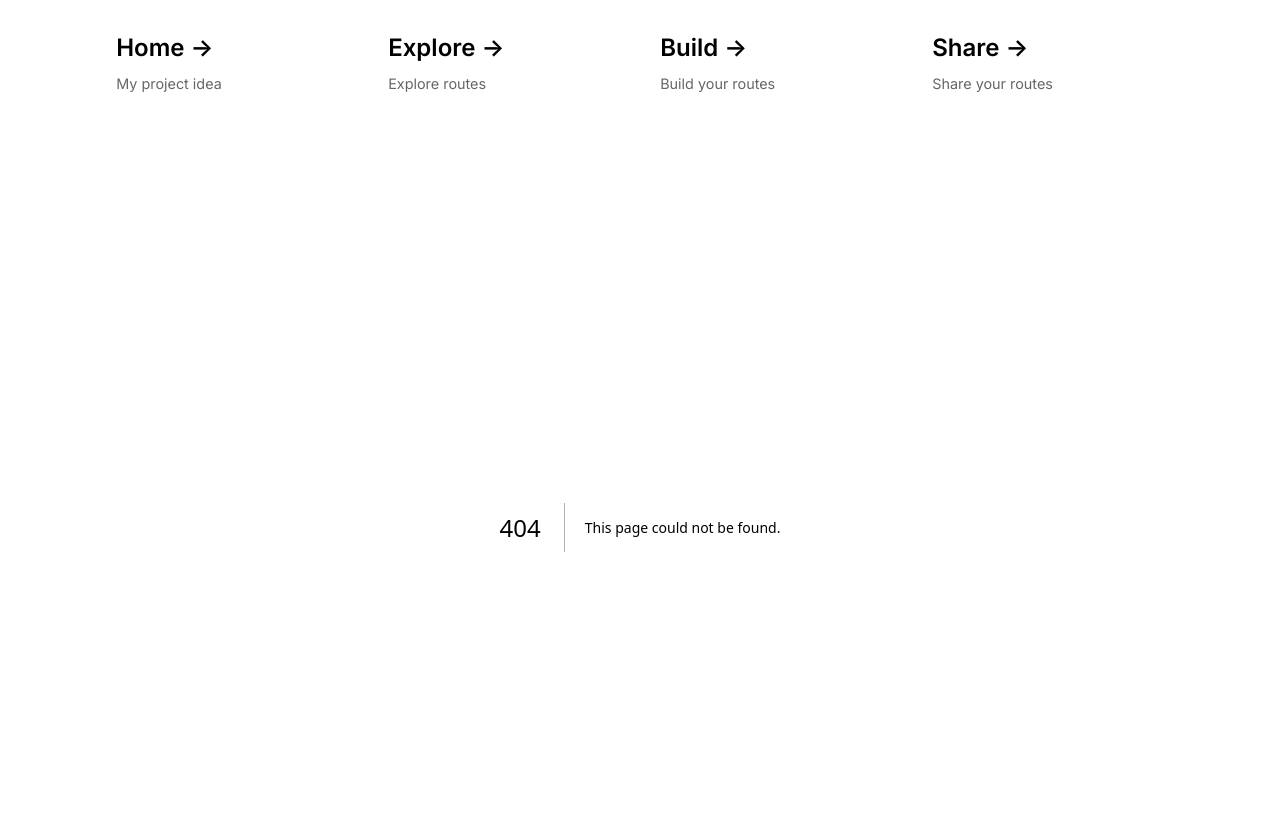
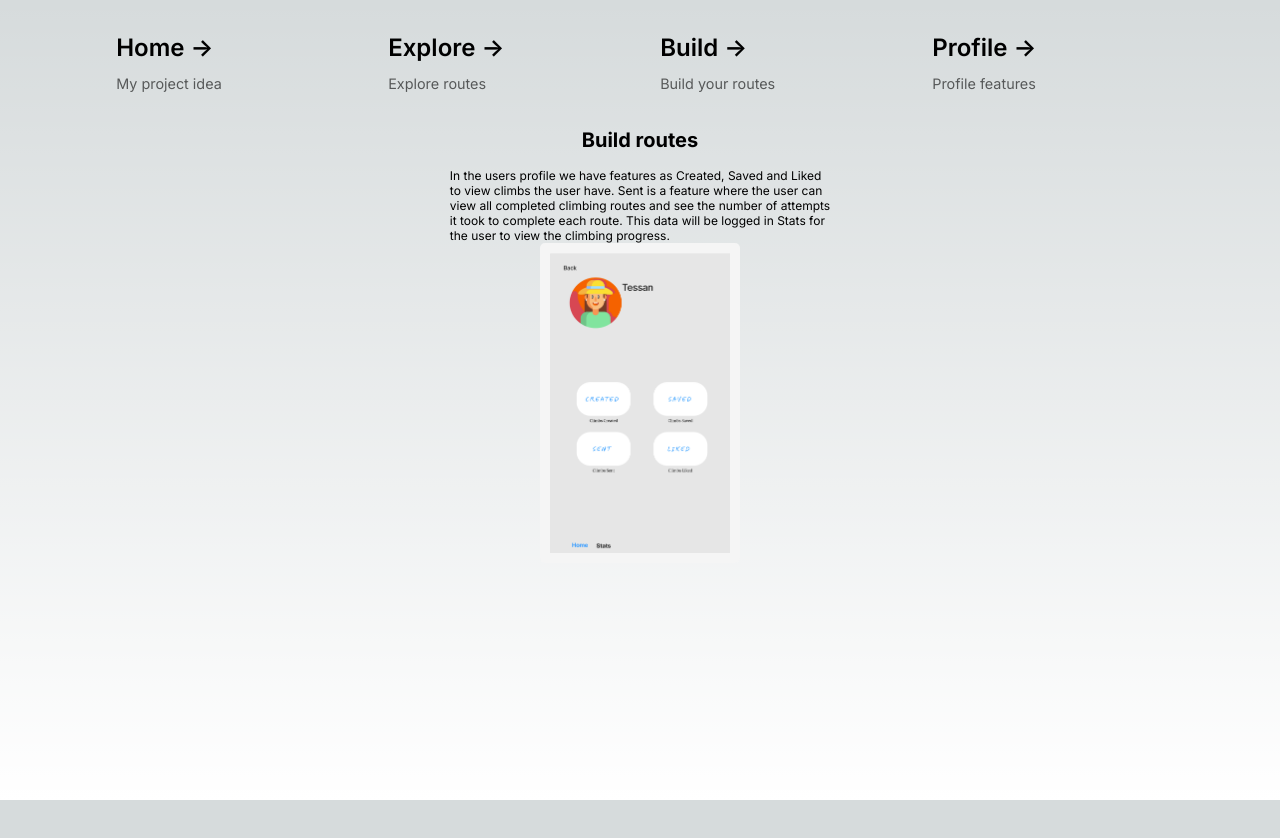
Before and after one commit to cajo23/my-spraywall, a Next.js app: page /profile in a window 1280 px wide. Before the commit this address had no page. Shown: the top 838 px of the page. After the commit the page ends 800 px from the top, so only its background shows below. Built offline with nearby package versions, Linux system fonts and the light colour scheme.

Commit message:
subpages done

```diff
--- a/src/Components/Navigation/Navigation.js
+++ b/src/Components/Navigation/Navigation.js
@@ -5,7 +5,7 @@ const LINKS = [
     {href: '/', text: 'Home', description: 'My project idea'},
     {href: '/explore-climbs', text: 'Explore', description: 'Explore routes'},
     {href: '/build-climbs', text: 'Build', description: 'Build your routes'},
-    {href: '/share-climbs', text: 'Share', description: 'Share your routes'},
+    {href: '/profile', text: 'Profile', description: 'Profile features'},
 ]
 
 export default function Navigation() {
--- a/src/app/build-climbs/page.js
+++ b/src/app/build-climbs/page.js
@@ -17,8 +17,6 @@ export default function BuildClimbs(){
             </p>
         </div>
 
-
-
         <Image className={styles.climbs}
           src="/NEWCLIMB.png" // Ange sökvägen till din bild
           alt="User-generated climbs" // Ange en alternativ text för tillgänglighet
--- a/src/app/build-climbs/page.module.css
+++ b/src/app/build-climbs/page.module.css
@@ -18,12 +18,14 @@
       width: 200px;
       height: 320px;
     }
-  }
+
 
   .title{
-      font-size: 10px;
+    font-size: 10px;
+}
+
+.textContainer{
+    font-size: 12px;
+}
+
   }
-
-  .textContainer{
-      font-size: 12px;
-  }
--- a/src/app/explore-climbs/page.module.css
+++ b/src/app/explore-climbs/page.module.css
@@ -30,12 +30,13 @@
         width: 200px;
         height: 320px;
       }
-    }
 
-    .title{
+      .title{
         font-size: 10px;
     }
 
     .textContainer{
         font-size: 12px;
     }
+
+    }
--- /dev/null
+++ b/src/app/profile/page.js
@@ -0,0 +1,31 @@
+import Image from "next/image"
+import styles from './page.module.css';
+
+export default function ProfilePage(){
+    return (
+    <>
+
+<div className={styles.title}><h1>Build routes</h1></div>
+
+<div className={styles.textContainer}>
+    <p>
+        In the users profile we have features as Created, Saved and Liked<br/>
+        to view climbs the user have. Sent is a feature where the user
+        can <br/> view all completed climbing routes and see the number
+        of attempts <br/> it took to complete each route.
+        This data will be logged in Stats for<br/>
+        the user to view the climbing progress.
+    </p>
+</div>
+
+    <Image className={styles.profile}
+    src="/tessansPage.png" // Ange sökvägen till din bild
+    alt="User-generated climbs" // Ange en alternativ text för tillgänglighet
+    width={400} // Ange bredden på bilden
+    height={680} // Ange höjden på bilden
+    priority
+    />
+
+    </>
+    )
+}
--- /dev/null
+++ b/src/app/profile/page.module.css
@@ -0,0 +1,25 @@
+.title{
+    margin-bottom: 1rem;
+}
+
+.profile{
+    border: solid whitesmoke 10px;
+    border-radius: 5px;
+}
+
+/* Tablet and Smaller Desktop */
+@media (min-width: 701px) and (max-width: 1662px) {
+    .profile {
+        width: 200px;
+        height: 320px;
+      }
+
+      .title{
+        font-size: 10px;
+    }
+
+    .textContainer{
+        font-size: 12px;
+    }
+
+    }
```
Also changed, not shown: src/app/share-climbs/page.js (deleted, +0 -18 lines), src/app/share-climbs/page.module.css (deleted, +0 -9 lines).
